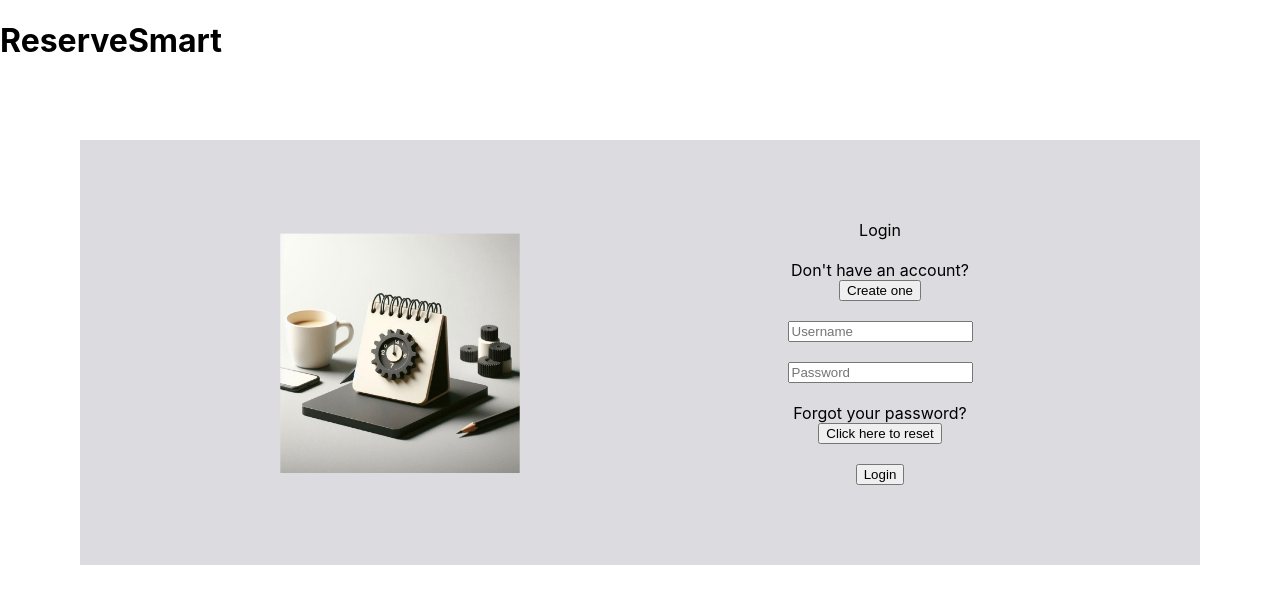
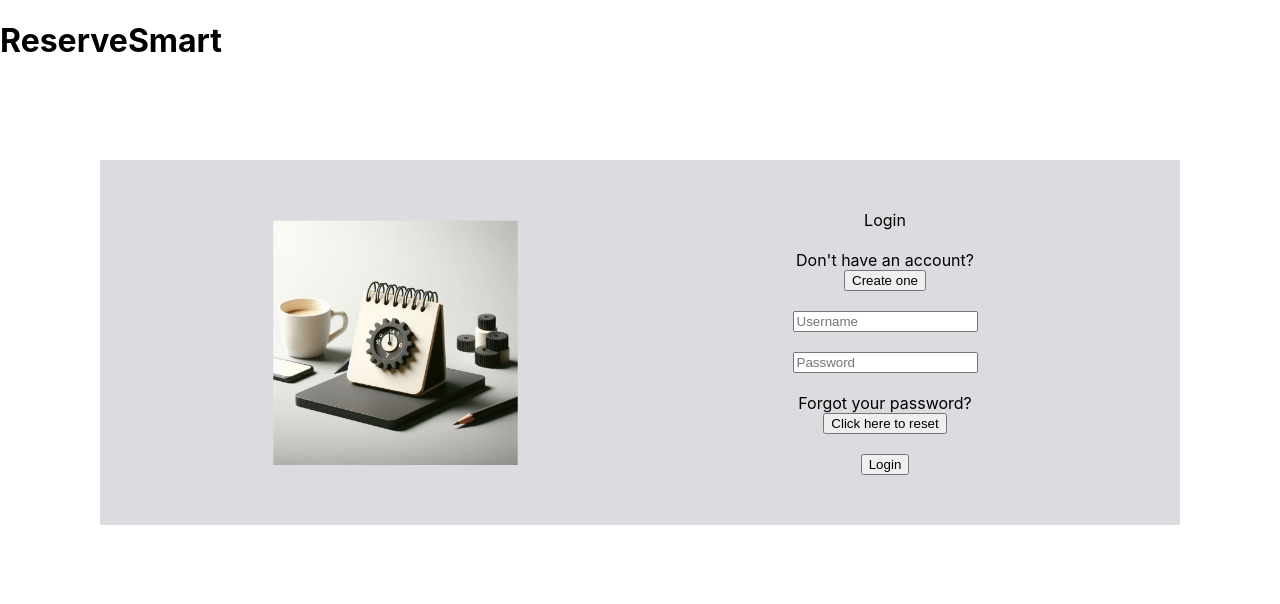
Before and after one commit to FarisAlamoudi/BigProject, a React (Create React App) app in the folder frontend/: page / in a window 1280 px wide. Shown: the top 604 px of the page. Built offline with nearby package versions, Linux system fonts and the light colour scheme.

Commit message:
Update App.css

```diff
--- a/frontend/src/App.css
+++ b/frontend/src/App.css
@@ -40,9 +40,10 @@
 /*----------*/
 
 #loginDiv {
-  margin: 80px;
-  padding: 80px;
+  margin: 100px;
+  padding: 50px;
   background-color: #dcdbe0;
+  radius: 25%;
   display: flex;
   align-items: center;
 }
@@ -65,5 +66,5 @@
   flex-direction: column;
   align-items: center; /* Center horizontally */
   justify-content: center; /* Center vertically */
-  text-align: center; /* Center text */
+  /*text-align: center;*/
 }
```
